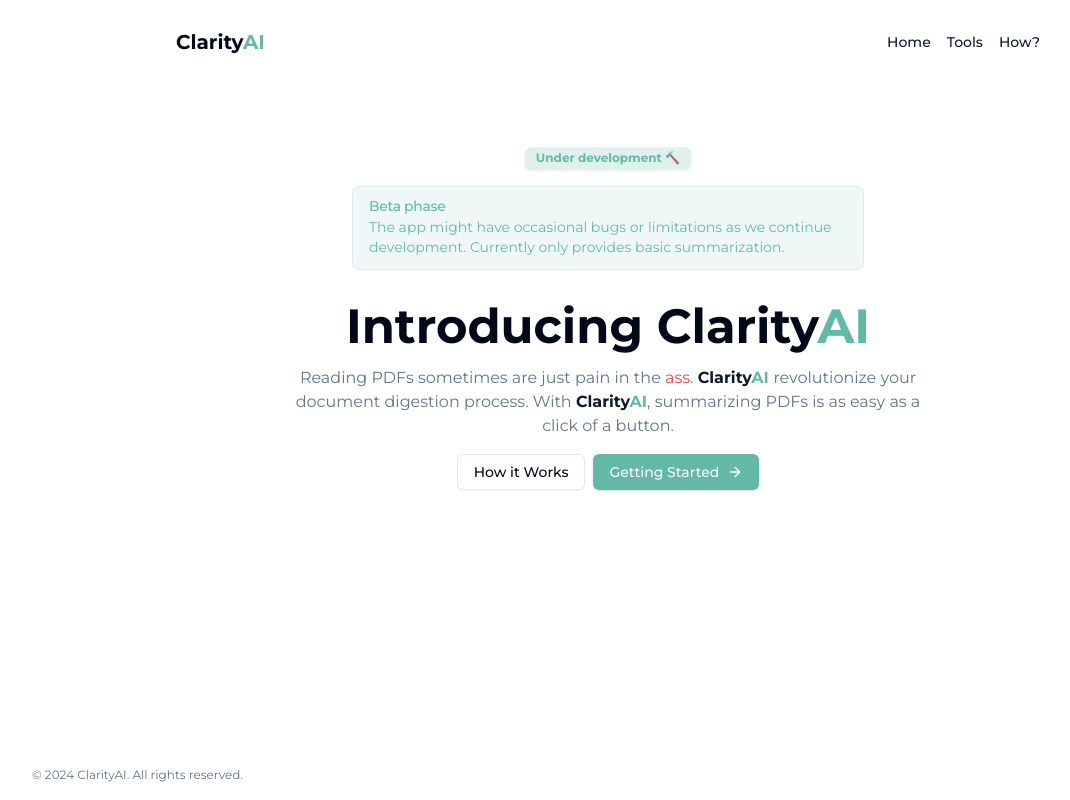
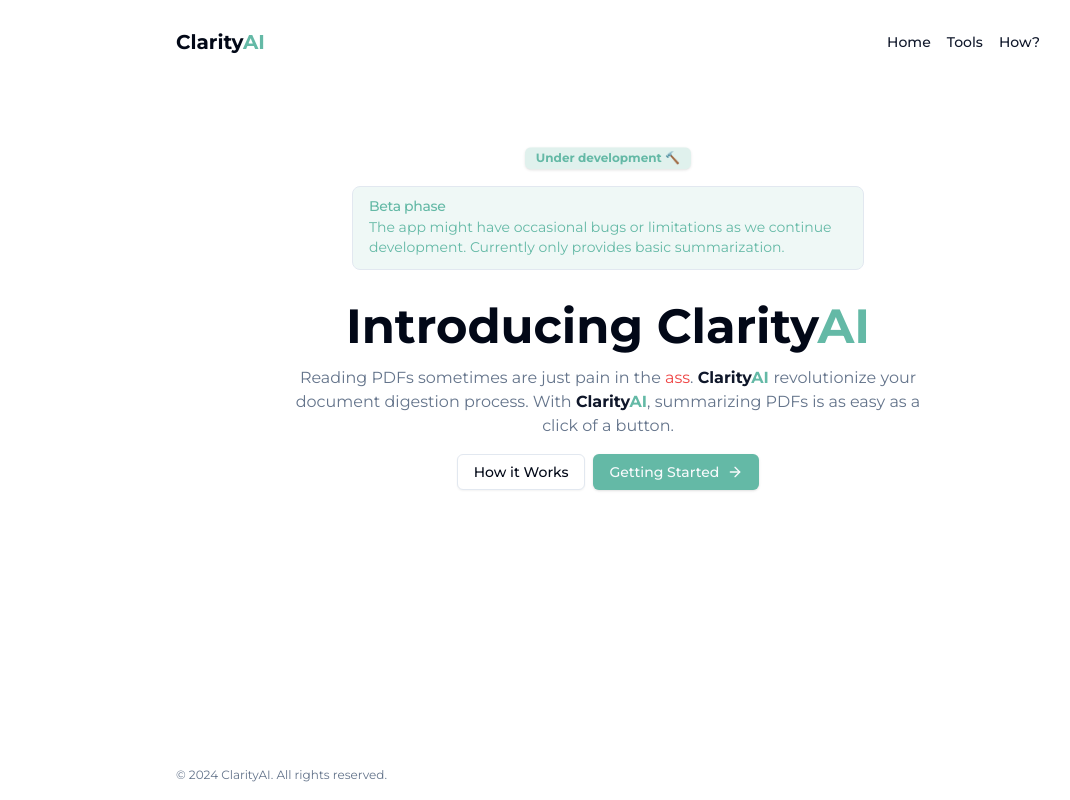
Before and after one commit to agusbw/ClarityAI, a Next.js app: page / in a window 1280 px wide. Shown: the whole page, without its empty margins (32-1102 px from the left). Built offline with nearby package versions, Linux system fonts and the light colour scheme.

Commit message:
fix: footer padding

```diff
--- a/src/app/(general)/_components/footer.tsx
+++ b/src/app/(general)/_components/footer.tsx
@@ -1,6 +1,6 @@
 export default function Footer() {
   return (
-    <footer className="flex items-center justify-between px-5 py-4 lg:px-16">
+    <footer className="flex items-center justify-between px-5 py-4 lg:px-52">
       <p className="text-xs text-muted-foreground">
         © 2024 ClarityAI. All rights reserved.
       </p>
```
